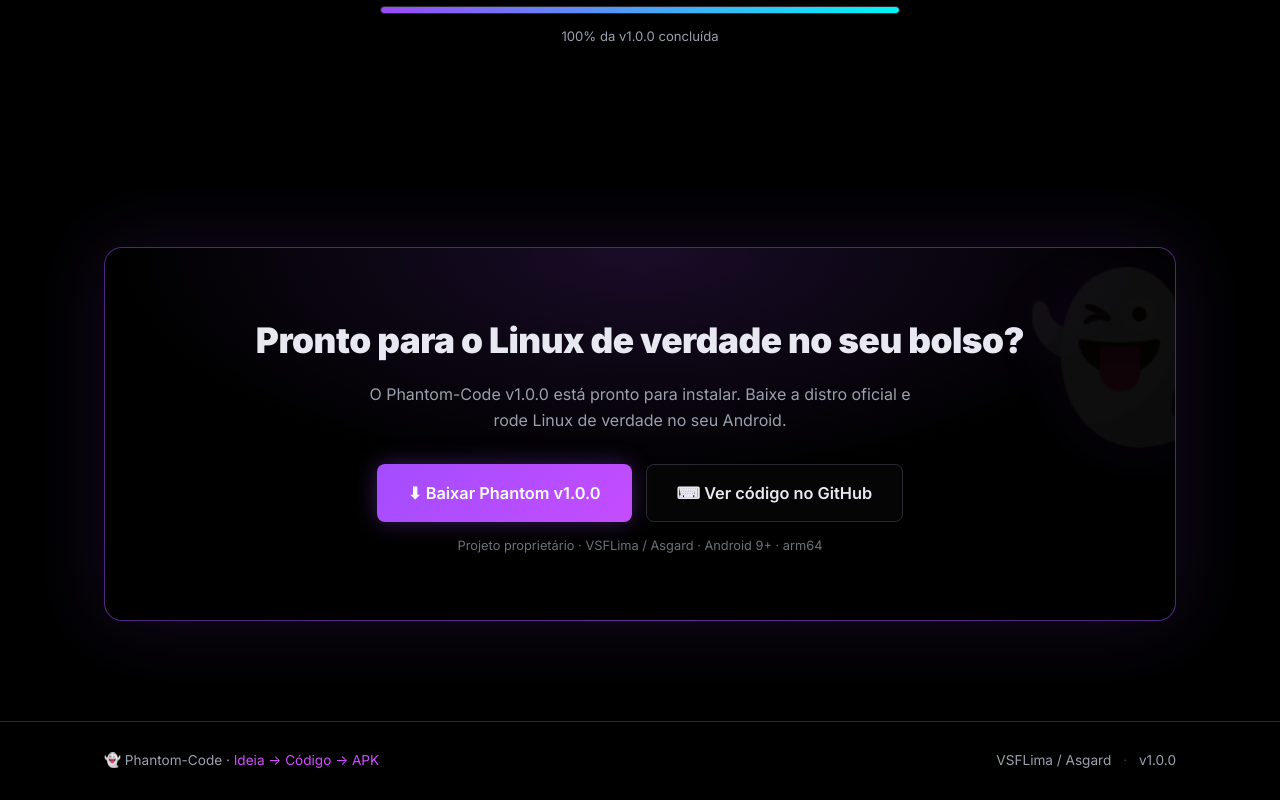
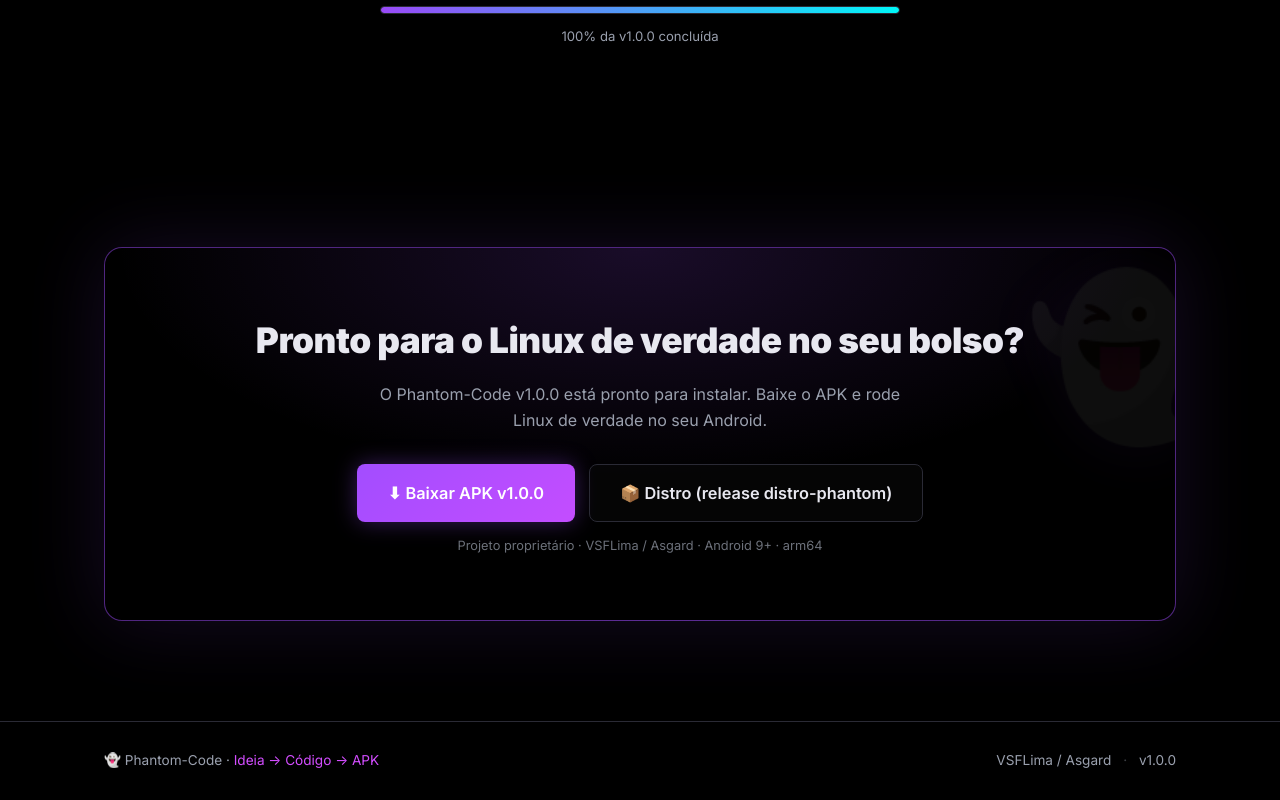
Before and after one commit to VSFLima/phantom-code, a plain HTML site: page site/index.html in a window 1280 px wide. Shown: the part 7064-7864 px from the top of the page. Drawn offline with Linux system fonts and the light colour scheme; animation ran at ten frames a second.

Commit message:
app+site: CTA do site baixa APK v1.0.0 direto do mirror público; distros extras (T29) e fallback QEMU legado documentados/apontados para o mirror

```diff
--- a/site/index.html
+++ b/site/index.html
@@ -379,10 +379,10 @@
       <div class="cta">
         <span class="cta__ghost">👻</span>
         <h2>Pronto para o Linux de verdade no seu bolso?</h2>
-        <p>O Phantom-Code v1.0.0 está pronto para instalar. Baixe a distro oficial e rode Linux de verdade no seu Android.</p>
+        <p>O Phantom-Code v1.0.0 está pronto para instalar. Baixe o APK e rode Linux de verdade no seu Android.</p>
         <div class="cta__actions">
-          <a class="btn btn--primary btn--lg" href="https://github.com/VSFLima/phantom-releases/releases" target="_blank" rel="noopener">⬇ Baixar Phantom v1.0.0</a>
-          <a class="btn btn--ghost btn--lg" href="https://github.com/VSFLima/phantom-code" target="_blank" rel="noopener">⌨ Ver código no GitHub</a>
+          <a class="btn btn--primary btn--lg" href="https://github.com/VSFLima/phantom-releases/releases/download/apk-v1.0.0/app-release.apk" target="_blank" rel="noopener">⬇ Baixar APK v1.0.0</a>
+          <a class="btn btn--ghost btn--lg" href="https://github.com/VSFLima/phantom-releases" target="_blank" rel="noopener">📦 Distro (release distro-phantom)</a>
         </div>
         <p class="cta__note">Projeto proprietário · VSFLima / Asgard · Android 9+ · arm64</p>
       </div>
```
Also changed, not shown: 1 other file.
